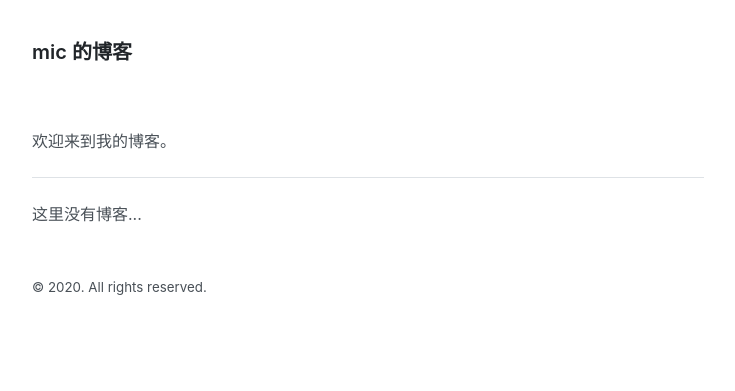
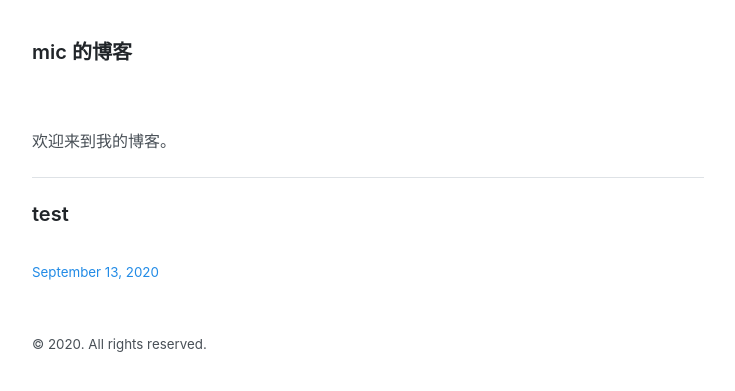
Before and after one commit to mic0x1/mic0x1.github.io, a Jekyll site: the page built from index.html, in a window 1280 px wide. Shown: the top 391 px of the page, without its empty margins (272-1007 px from the left). Built offline with Jekyll 4.4.1, drawn with Linux system fonts in a browser that asks for light colours; the list of posts is cut into pages by our own code; part of the change alters nothing that is shown.

Commit message:
Update index.html

```diff
--- a/index.html
+++ b/index.html
@@ -5,7 +5,9 @@ title: Home
 
 欢迎来到我的博客。
 <hr>
-{% if site.posts > 0 %}
+{% if site.posts <= 0 %}
+<p>这里没有博客...</p>
+{% else %}
 <ul style="list-style-type:none;margin:0;padding:0">
   {% for post in site.posts %}
     <li>
@@ -20,8 +22,6 @@ title: Home
     </li>
   {% endfor %}
 </ul>
-{% else %}
-<p>这里没有博客...</p>
 {% endif %}
 {% if site.posts > 5 %}
 <a href="/archive" style="text-align: center">查看所有博客</a>
```
